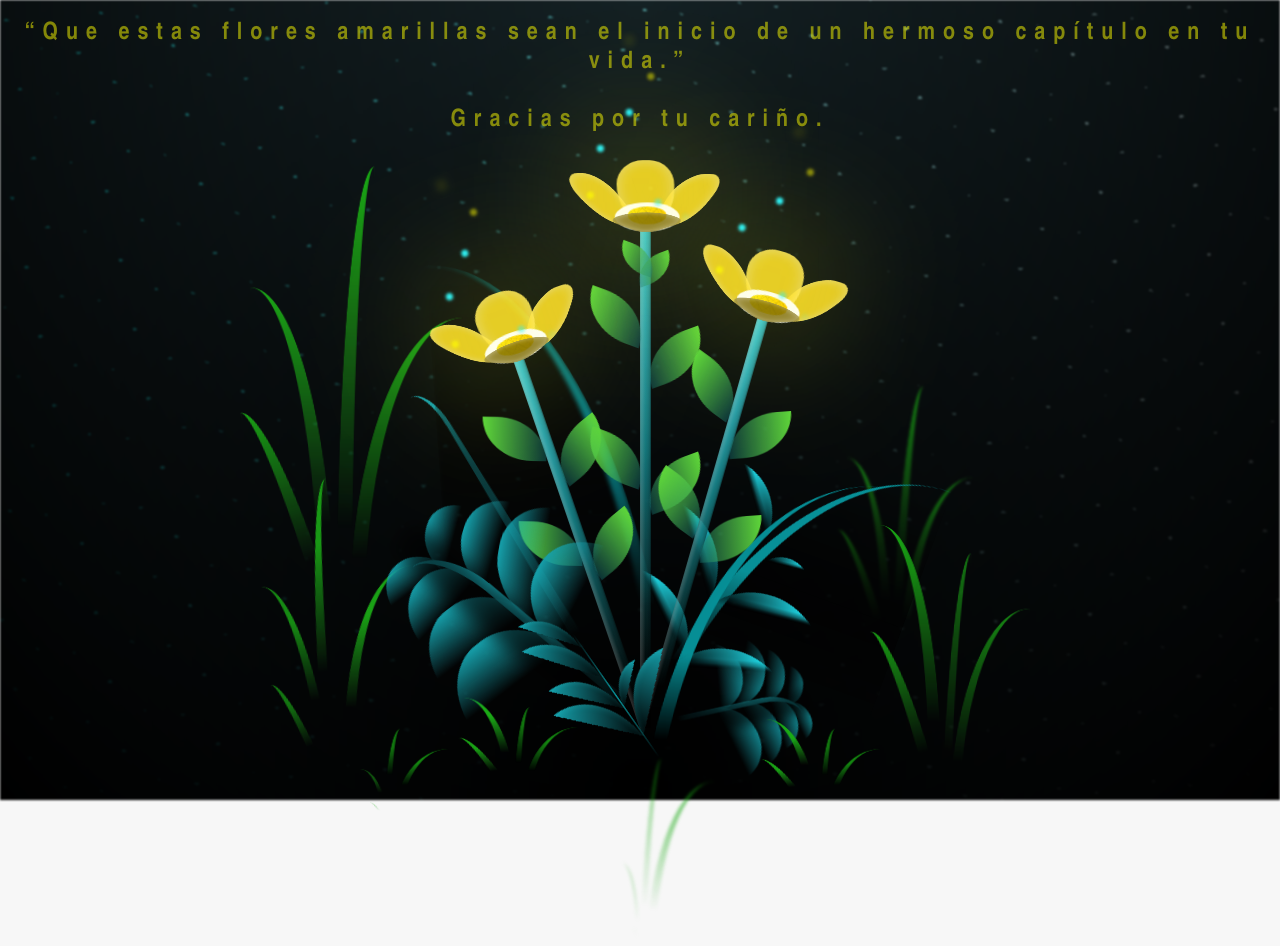
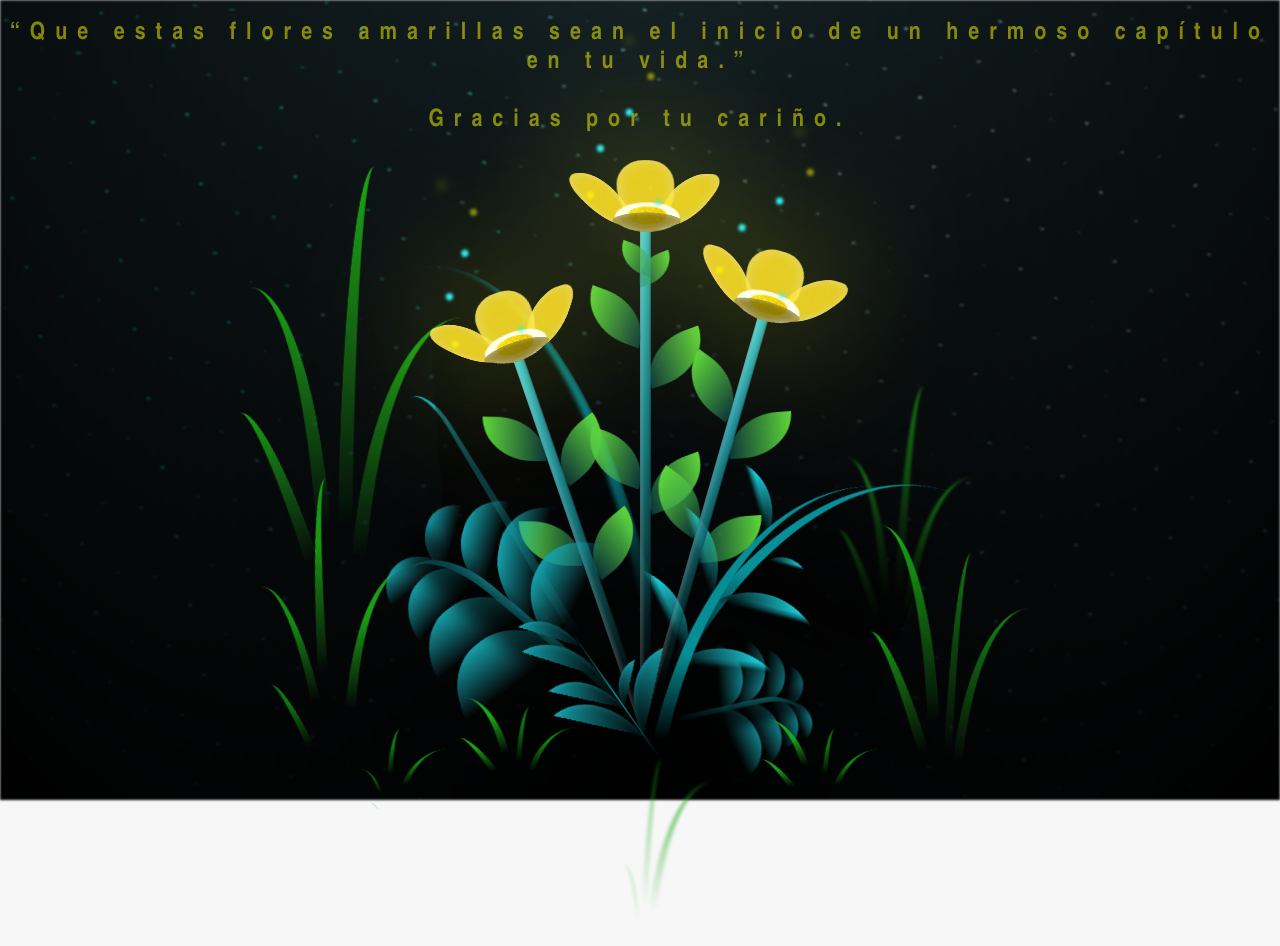
Before and after one commit to Jmterminator29/Jmterminator29.github.io, a plain HTML site: page flower.html in a window 1280 px wide. Drawn offline with Linux system fonts and the light colour scheme.

Commit message:
Update main.css

```diff
--- a/css/main.css
+++ b/css/main.css
@@ -45,7 +45,7 @@ body {
   color: yellow;
   position: absolute;
   font-weight: bold;
-  letter-spacing: 08px;
+  letter-spacing: 10px;
   opacity: 0;
   animation: fadeIn 10s ease-in-out forwards;
   text-align: center;
```
